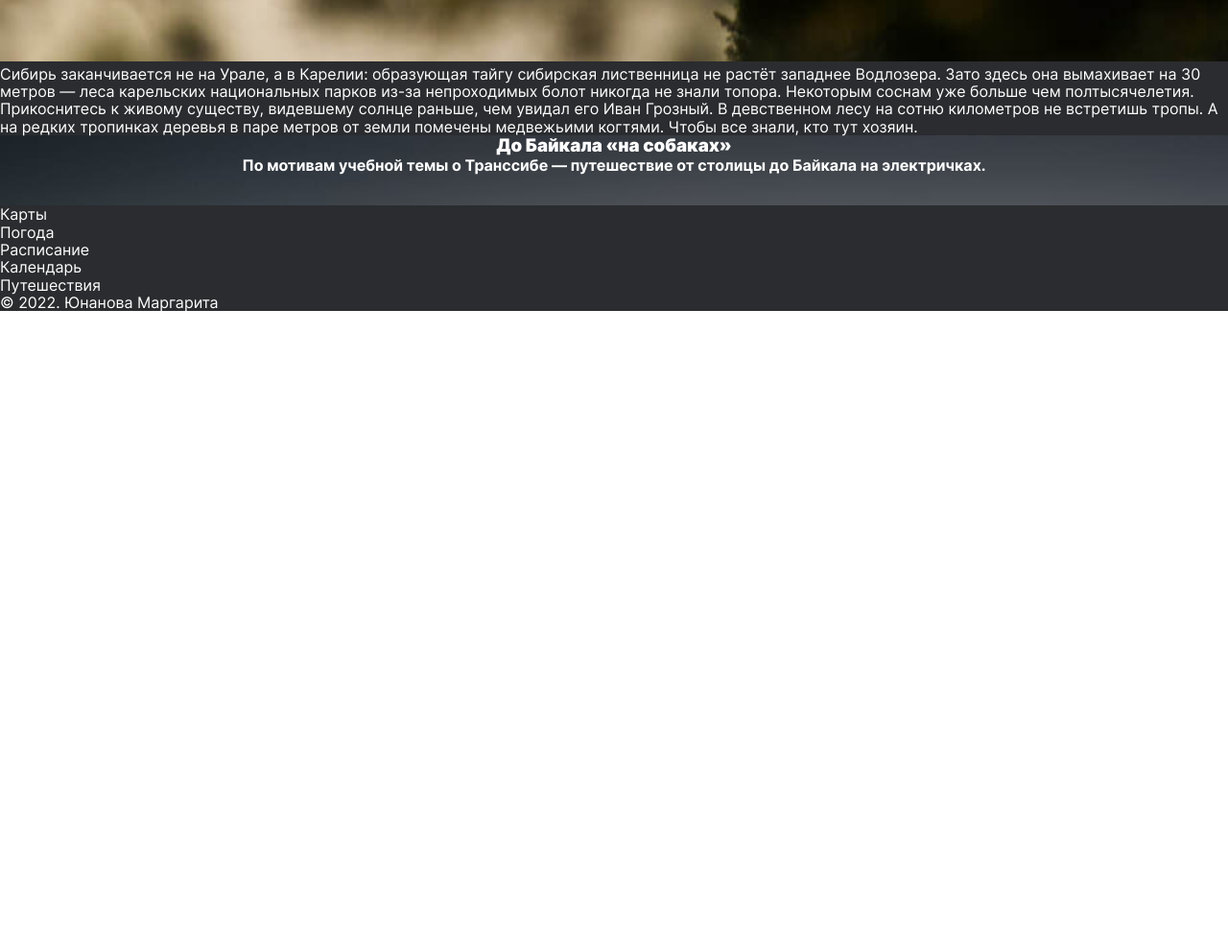
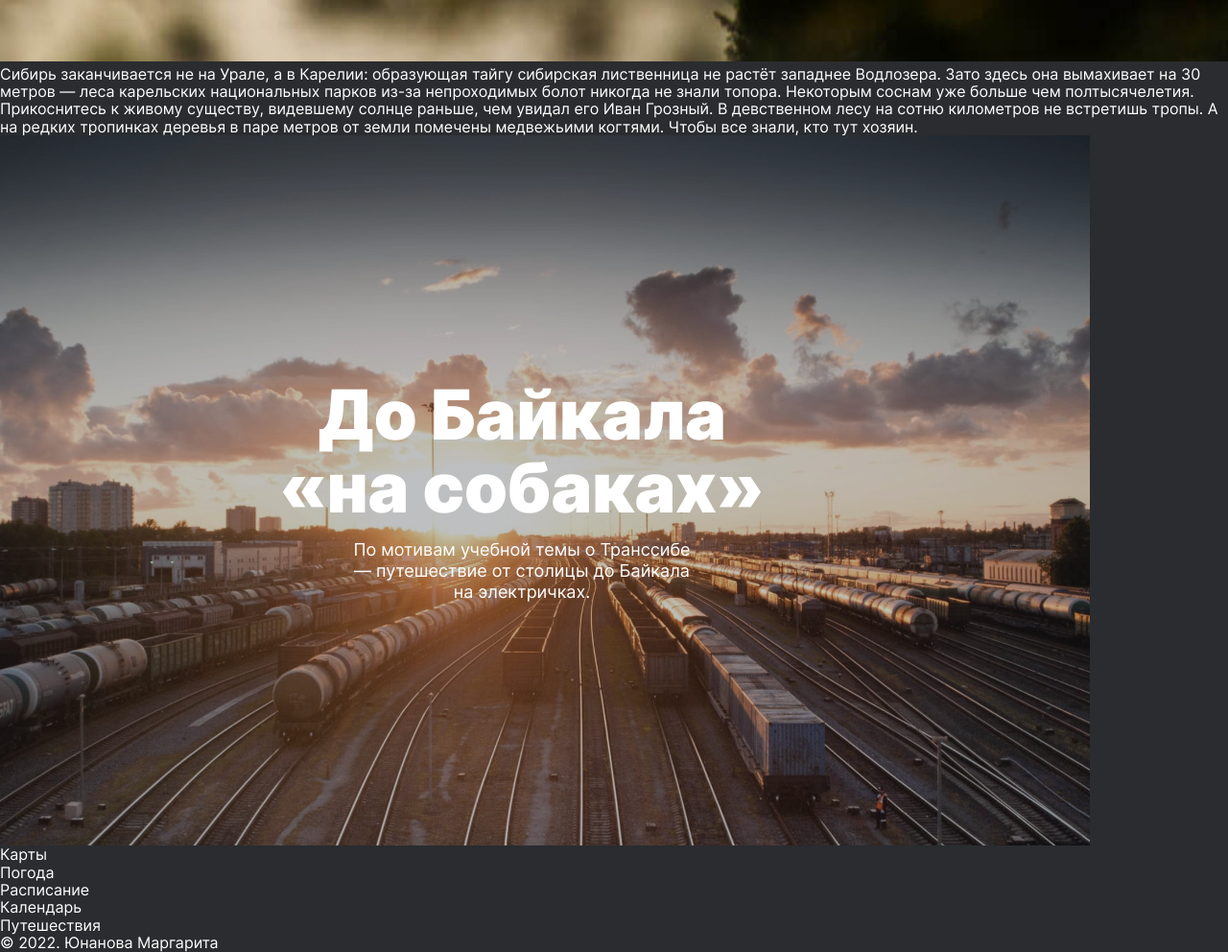
Before and after one commit to margo-yunanova/russian-travel, a plain HTML site: page index.html in a window 1280 px wide. Shown: the part 9472-10464 px from the top of the page at 96% size. Before the commit the page ends 9797 px from the top, so only its background shows below. Drawn offline with Linux system fonts and the light colour scheme; files whose address does not match are found by name.

Commit message:
add styles for cover section

```diff
--- a/blocks/cover/__subtitle/cover__subtitle.css
+++ b/blocks/cover/__subtitle/cover__subtitle.css
@@ -1,4 +1,16 @@
 .cover__subtitle {
-  margin: 0;
+  margin: 0 auto;
   text-align: center;
+  max-width: 288px;
+  font-size: 14px;
+  line-height: 16px;
+  font-weight: 400;
 }
+
+@media (min-width: /*landscape-phone*/740px) {
+  .cover__subtitle {
+    max-width: 360px;
+    font-size: 18px;
+    line-height: 22px;
+  }
+}
--- a/blocks/cover/__title/cover__title.css
+++ b/blocks/cover/__title/cover__title.css
@@ -1,5 +1,16 @@
 .cover__title {
-  margin: 0;
+  margin: 0 auto;
   font-weight: 900;
   text-align: center;
+  max-width: 288px;
+  font-size: 32px;
+  line-height: 35px;
 }
+
+@media (min-width: /*landscape-phone*/740px) {
+  .cover__title {
+    max-width: 560px;
+    font-size: 72px;
+    line-height: 76px;
+  }
+}
--- a/blocks/cover/cover.css
+++ b/blocks/cover/cover.css
@@ -1,5 +1,36 @@
 .cover {
-  padding: 0 var(--page-margin) 33px;
+  /* padding: 0 var(--page-margin) 64px; */
   background-image: url(../../images/cover-trains.jpg);
+  background-size: cover;
+  width: calc(100% + var(--page-margin) * 2);
+  margin: 0 calc(0px - var(--page-margin));
+  height: calc(100vw / 1.6);
+  display: flex;
+  flex-direction: column;
+  justify-content: center;
+  row-gap: 16px;
+  position: relative;
+  z-index: 0;
+}
 
+.cover::before {
+  content: "";
+  background-color: #2A2C2F;
+  opacity: 0.3;
+  position: absolute;
+  top: 0; bottom: 0;
+  left: 0; right: 0;
+  z-index: -1;
+  transition: opacity 1s linear;
 }
+
+.cover:hover::before {
+  opacity: 0.8;
+}
+
+@media (min-width: /*laptop*/1280px) {
+  .cover {
+    width: 1184px;
+    height: 740px;
+  }
+}
```
